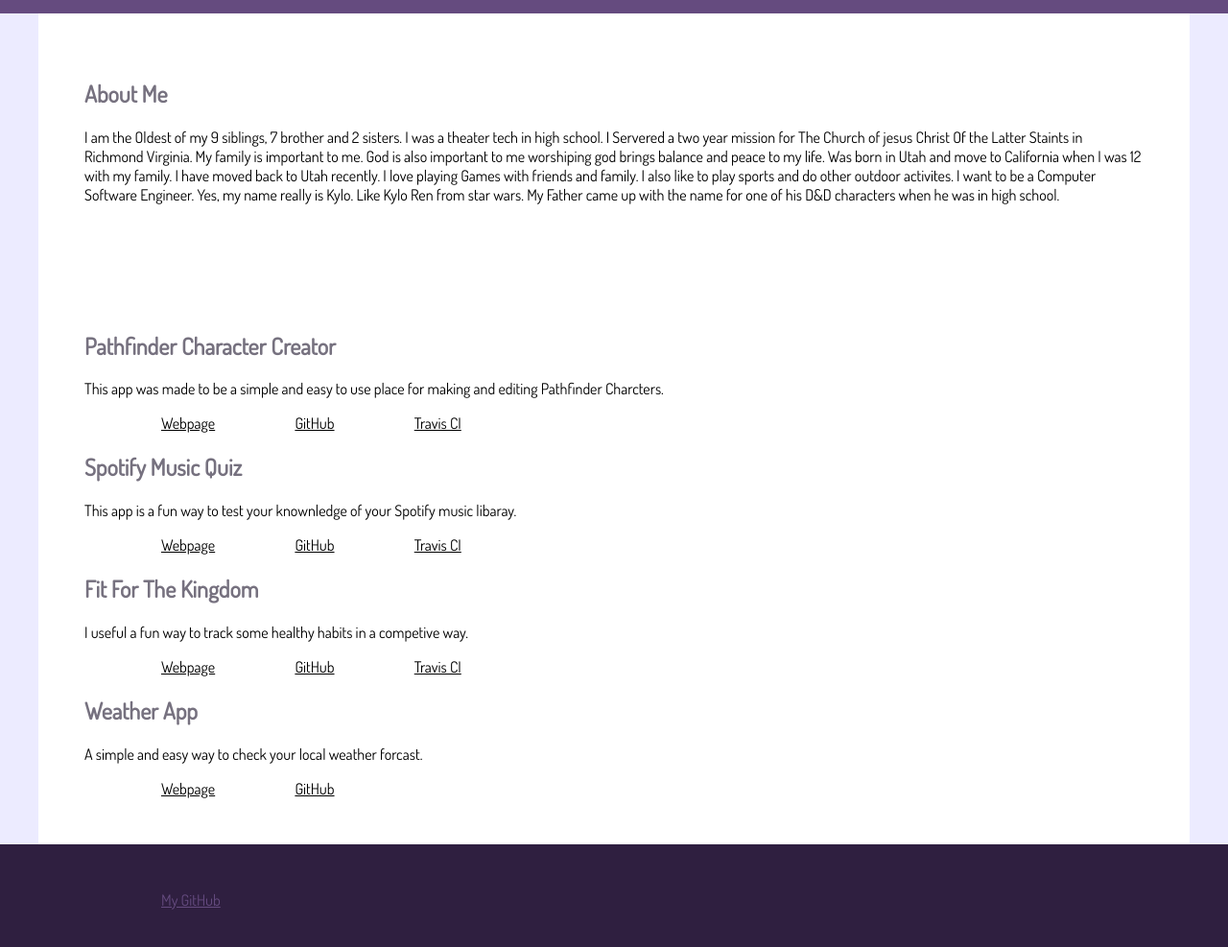
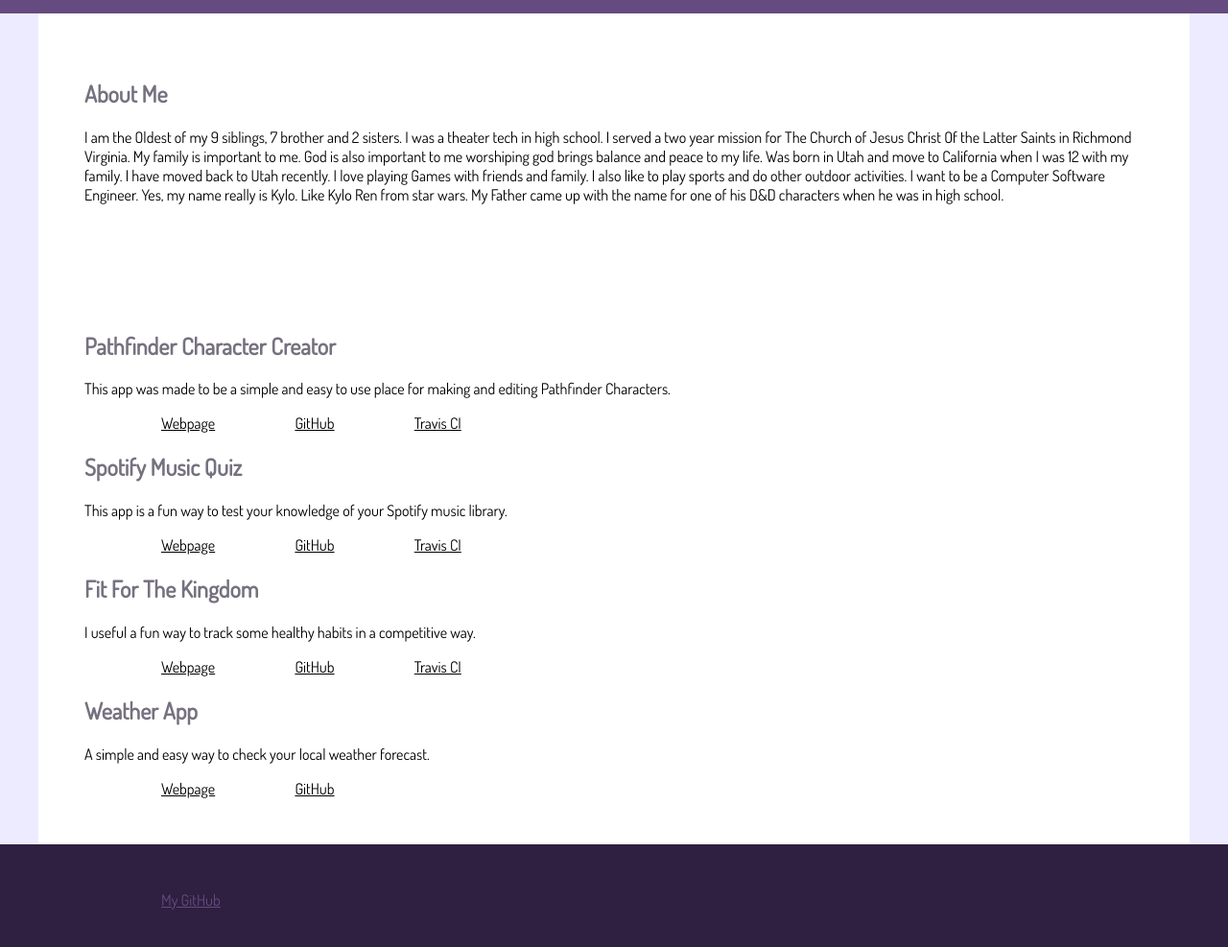
Before and after one commit to KyloJorgensen/Kylo-Jorgensen-Portfolio, a plain HTML site: page index.html in a window 1280 px wide. Shown: the part 89-1076 px from the top of the page at 96% size. Drawn offline with Linux system fonts and the light colour scheme.

Commit message:
spelling

```diff
--- a/index.html
+++ b/index.html
@@ -18,27 +18,27 @@
 			<section>
 				<div class="about-me">
 					<h1>About Me</h1>
-					<p>I am the Oldest of my 9 siblings, 7 brother and 2 sisters. I was a theater tech in high school. I Servered a two year mission for The Church of jesus Christ Of the Latter Staints in Richmond Virginia. My family is important to me. God is also important to me worshiping god brings balance and peace to my life. Was born in Utah and move to California when I was 12 with my family. I have moved back to Utah recently. I love playing Games with friends and family. I also like to play sports and do other outdoor activites. I want to be a Computer Software Engineer. Yes, my name really is Kylo. Like Kylo Ren from star wars. My Father came up with the name for one of his D&D characters when he was in high school.</p>
+					<p>I am the Oldest of my 9 siblings, 7 brother and 2 sisters. I was a theater tech in high school. I served a two year mission for The Church of Jesus Christ Of the Latter Saints in Richmond Virginia. My family is important to me. God is also important to me worshiping god brings balance and peace to my life. Was born in Utah and move to California when I was 12 with my family. I have moved back to Utah recently. I love playing Games with friends and family. I also like to play sports and do other outdoor activities. I want to be a Computer Software Engineer. Yes, my name really is Kylo. Like Kylo Ren from star wars. My Father came up with the name for one of his D&D characters when he was in high school.</p>
 				</div>
 			</section>
 			<section>
 				<h1>Pathfinder Character Creator</h1>
-				<p>This app was made to be a simple and easy to use place for making and editing Pathfinder Charcters.</p>
+				<p>This app was made to be a simple and easy to use place for making and editing Pathfinder Characters.</p>
 				<a href="https://pathfinder-character-creator.herokuapp.com/">Webpage</a>
 				<a href="https://github.com/KyloJorgensen/pathfinder-character-creator">GitHub</a>
 				<a href="https://travis-ci.org/KyloJorgensen/pathfinder-character-creator">Travis CI</a>
 				<h1>Spotify Music Quiz</h1>
-				<p>This app is a fun way to test your knownledge of your Spotify music libaray.</p>
+				<p>This app is a fun way to test your knowledge of your Spotify music library.</p>
 				<a href="https://spotify-your-music-quiz.herokuapp.com/">Webpage</a>
 				<a href="https://github.com/KyloJorgensen/spotify-your-music-quiz-react-capstone">GitHub</a>
 				<a href="https://travis-ci.org/KyloJorgensen/spotify-your-music-quiz-react-capstone">Travis CI</a>
 				<h1>Fit For The Kingdom</h1>
-				<p>I useful a fun way to track some healthy habits in a competive way.</p>
+				<p>I useful a fun way to track some healthy habits in a competitive way.</p>
 				<a href="https://fit-for-the-kingdom-nodejs-cap.herokuapp.com/">Webpage</a>
 				<a href="https://github.com/KyloJorgensen/Fit-For-The-Kingdom-Node.js-Capstone">GitHub</a>
 				<a href="https://travis-ci.org/KyloJorgensen/Fit-For-The-Kingdom-Node.js-Capstone">Travis CI</a>
 				<h1>Weather App</h1>
-				<p>A simple and easy way to check your local weather forcast.</p>
+				<p>A simple and easy way to check your local weather forecast.</p>
 				<a href="https://kylojorgensen.github.io/Weather-App/">Webpage</a>
 				<a href="https://github.com/KyloJorgensen/Weather-App">GitHub</a>
 			</section>
```
